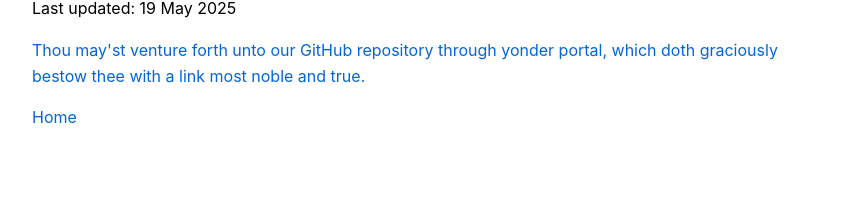
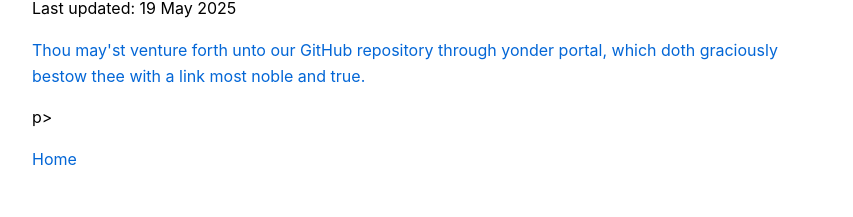
Before and after one commit to Chadzilla-arilla/websites, a Jekyll site: the page built from privacy.html, in a window 1280 px wide. Shown: the part 1066-1283 px from the top of the page, without its empty margins (208-1061 px from the left). Built offline with Jekyll 4.4.1, drawn with Linux system fonts in a browser that asks for light colours; before the commit the page ends 1229 px from its top, so only the background shows below that.

Commit message:
Update privacy.html

```diff
--- a/privacy.html
+++ b/privacy.html
@@ -30,4 +30,5 @@
   <p>Last updated: 19 May 2025</p>
 
 <p><a href="https://github.com/Chadzilla-arilla/websites">Thou may'st venture forth unto our GitHub repository through yonder portal, which doth graciously bestow thee with a link most noble and true.</a></p>
-<a href="{{ "/" | relative_url }}">Home</a>
+<p></p>p>
+<p><a href="{{ "/" | relative_url }}">Home</a></p>
```
